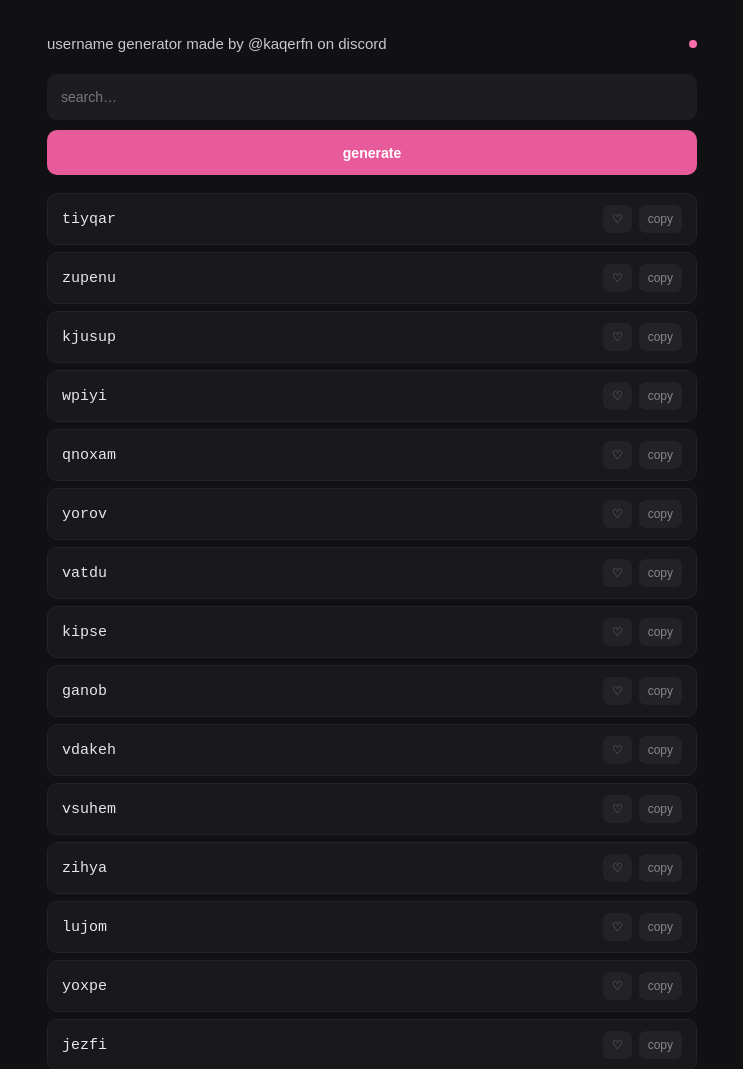
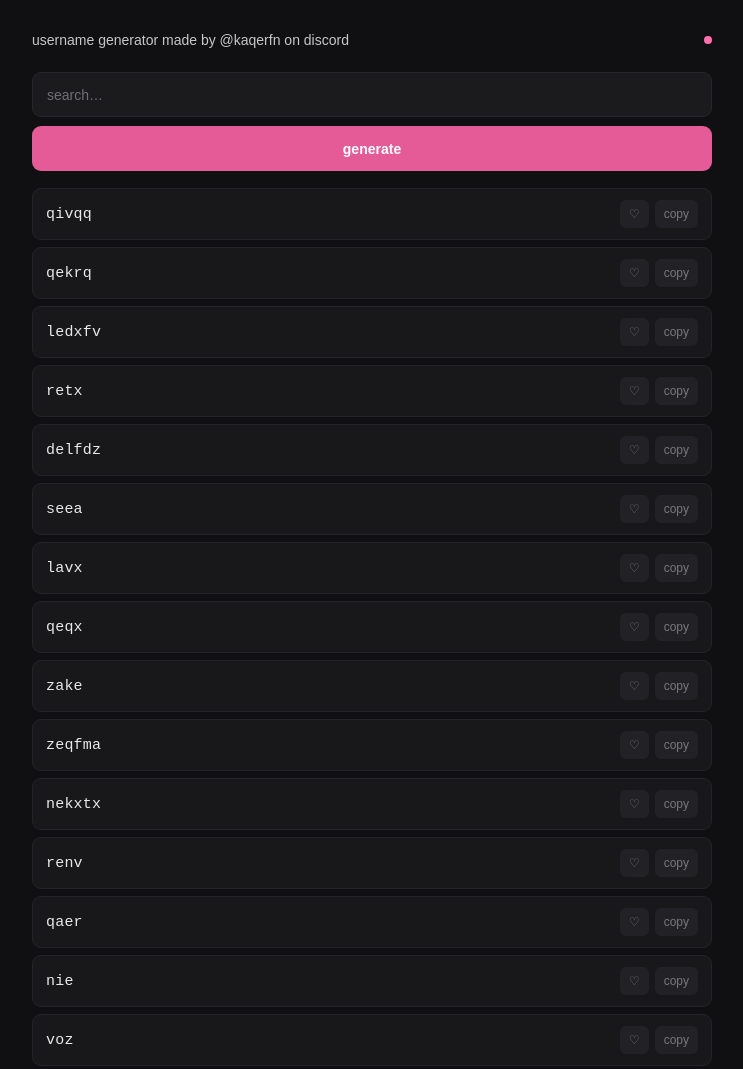
Before and after one commit to kaqerfn/Username-Generator, a plain HTML site: page index.html in a window 1280 px wide. Shown: the top 1069 px of the page, without its empty margins (268-1011 px from the left). Drawn offline with Linux system fonts and the light colour scheme.

Commit message:
Update index.html

```diff
--- a/index.html
+++ b/index.html
@@ -14,59 +14,70 @@
     body {
       margin: 0;
       min-height: 100vh;
-      background: #111113;
-      color: #eeeeef;
+      background: #101012;
+      color: #e9e9eb;
       font-family: Arial, Helvetica, sans-serif;
     }
 
     .app {
-      width: min(650px, 92%);
-      margin: 0 auto;
-      padding: 35px 0 50px;
+      width: min(680px, 92%);
+      margin: auto;
+      padding: 32px 0 45px;
     }
+
+    /* header */
 
     .header {
       display: flex;
       align-items: center;
       justify-content: space-between;
-      margin-bottom: 22px;
+      margin-bottom: 24px;
     }
 
     .title {
-      font-size: 15px;
-      color: #c9c9cc;
+      color: #c7c7ca;
+      font-size: 14px;
+      font-weight: 500;
     }
 
-    .dot {
+    .online {
       width: 8px;
       height: 8px;
+      border-radius: 50%;
       background: #ff6fae;
-      border-radius: 50%;
     }
+
+    /* search */
 
     .search {
       width: 100%;
-      height: 46px;
-      border: none;
+      height: 45px;
+      border: 1px solid #27272b;
       outline: none;
-      border-radius: 10px;
-      background: #1d1d20;
+      border-radius: 9px;
+      background: #1b1b1e;
       color: #fff;
       padding: 0 14px;
       font-size: 14px;
-      margin-bottom: 10px;
+      margin-bottom: 9px;
+    }
+
+    .search:focus {
+      border-color: #a94770;
     }
 
     .search::placeholder {
-      color: #77777d;
+      color: #6f6f75;
     }
+
+    /* buttons */
 
     .generate {
       width: 100%;
       height: 45px;
-      border: none;
-      border-radius: 10px;
-      background: #e85b9b;
+      border: 0;
+      border-radius: 9px;
+      background: #e45b98;
       color: white;
       font-size: 14px;
       font-weight: 600;
@@ -74,50 +85,56 @@
     }
 
     .generate:hover {
-      background: #f06aa7;
+      background: #ee66a3;
     }
 
-    .results {
-      margin-top: 18px;
+    .generate:active {
+      transform: scale(.99);
     }
 
-    .username-row {
+    /* results */
+
+    .results {
+      margin-top: 17px;
+    }
+
+    .username {
       display: flex;
       align-items: center;
       justify-content: space-between;
 
       min-height: 52px;
-      padding: 0 14px;
+      padding: 0 13px;
+
       margin-bottom: 7px;
 
-      background: #19191c;
-      border: 1px solid #232326;
-      border-radius: 10px;
+      background: #18181b;
+      border: 1px solid #242428;
+      border-radius: 9px;
     }
 
     .name {
       font-family: monospace;
       font-size: 15px;
-      color: #e7e7e9;
+      letter-spacing: .2px;
     }
 
-    .buttons {
+    .actions {
       display: flex;
-      align-items: center;
-      gap: 7px;
+      gap: 6px;
     }
 
-    .small-button {
-      border: none;
-      background: #232326;
-      color: #85858c;
-      border-radius: 7px;
+    .action {
+      border: 0;
+      border-radius: 6px;
+      background: #222226;
+      color: #77777e;
       padding: 7px 9px;
+      font-size: 12px;
       cursor: pointer;
-      font-size: 12px;
     }
 
-    .small-button:hover {
+    .action:hover {
       color: #ff6fae;
     }
 
@@ -126,32 +143,42 @@
     }
 
     .empty {
+      padding: 35px 0;
       text-align: center;
-      padding: 35px 0;
-      color: #66666d;
+      color: #66666c;
       font-size: 13px;
     }
 
     .footer {
-      margin-top: 25px;
+      margin-top: 24px;
       text-align: center;
-      color: #55555b;
+      color: #505057;
       font-size: 11px;
+    }
+
+    @media (max-width: 500px) {
+      .app {
+        padding-top: 24px;
+      }
+
+      .title {
+        font-size: 12px;
+      }
     }
   </style>
 </head>
 
 <body>
 
-  <div class="app">
+  <main class="app">
 
-    <div class="header">
+    <header class="header">
       <div class="title">
         username generator made by @kaqerfn on discord
       </div>
 
-      <div class="dot"></div>
-    </div>
+      <div class="online"></div>
+    </header>
 
     <input
       id="search"
@@ -165,59 +192,148 @@
       generate
     </button>
 
-    <div id="results" class="results"></div>
+    <section id="results" class="results"></section>
 
     <div class="footer">
       unlimited usernames
     </div>
 
-  </div>
+  </main>
+
 
   <script>
+
     const results = document.getElementById("results");
     const generateButton = document.getElementById("generate");
     const search = document.getElementById("search");
 
-    const vowels = "aeiou";
-    const consonants = "bcdfghjklmnpqrstvwxyz";
-
     let usernames = [];
 
-    function randomLetter(chars) {
-      return chars[Math.floor(Math.random() * chars.length)];
+
+    /*
+      These are the kinds of letter combinations
+      the generator likes.
+
+      It avoids obvious words and avoids making
+      every username follow exactly the same pattern.
+    */
+
+    const starts = [
+      "ka", "ke", "ki", "ko",
+      "za", "ze", "zi", "zo",
+      "qa", "qe", "qi",
+      "va", "ve", "vi",
+      "xa", "xe",
+      "it", "ix",
+      "ne", "no",
+      "ra", "re",
+      "de", "da",
+      "la", "le",
+      "se", "si"
+    ];
+
+    const middle = [
+      "q", "k", "x", "z",
+      "v", "n", "r", "d",
+      "f", "t", "l", "m"
+    ];
+
+    const endings = [
+      "n", "q", "x", "z",
+      "r", "f", "k", "v",
+      "a", "e", "u"
+    ];
+
+
+    function randomItem(array) {
+      return array[Math.floor(Math.random() * array.length)];
     }
 
+
     function createUsername() {
-      const patterns = [
-        "cvcv",
-        "cvccv",
-        "cvcvc",
-        "ccvcv",
-        "cvccvc",
-        "cvcvcv",
-        "ccvcvc"
-      ];
 
-      const pattern =
-        patterns[Math.floor(Math.random() * patterns.length)];
+      const type = Math.floor(Math.random() * 5);
 
-      let username = "";
+      let name;
 
-      for (let i = 0; i < pattern.length; i++) {
-        if (pattern[i] === "c") {
-          username += randomLetter(consonants);
-        } else {
-          username += randomLetter(vowels);
-        }
+
+      /* very short */
+
+      if (type === 0) {
+
+        name =
+          randomItem([
+            "k", "z", "q", "x", "v", "n"
+          ]) +
+          randomItem([
+            "a", "e", "i", "o", "u"
+          ]) +
+          randomItem(endings);
+
       }
 
-      return username;
+
+      /* 4 letters */
+
+      else if (type === 1) {
+
+        name =
+          randomItem(starts).slice(0, 2) +
+          randomItem(endings) +
+          randomItem(endings);
+
+      }
+
+
+      /* 5 letters */
+
+      else if (type === 2) {
+
+        name =
+          randomItem(starts) +
+          randomItem(middle) +
+          randomItem(endings);
+
+      }
+
+
+      /* 6 letters */
+
+      else if (type === 3) {
+
+        name =
+          randomItem(starts) +
+          randomItem(middle) +
+          randomItem(endings) +
+          randomItem(endings);
+
+      }
+
+
+      /* 7–8 letters */
+
+      else {
+
+        name =
+          randomItem(starts) +
+          randomItem(middle) +
+          randomItem(endings) +
+          randomItem(middle) +
+          randomItem(endings);
+
+      }
+
+
+      return name.toLowerCase();
     }
 
+
     function generateUsernames() {
+
       usernames = [];
 
-      while (usernames.length < 15) {
+      while (usernames.length < 20) {
+
         const name = createUsername();
 
         if (!usernames.includes(name)) {
@@ -228,63 +344,94 @@
       displayUsernames();
     }
 
+
     function displayUsernames() {
-      const searchText = search.value.toLowerCase();
+
+      const query = search.value.toLowerCase().trim();
 
       results.innerHTML = "";
 
+
       const filtered = usernames.filter(name =>
-        name.toLowerCase().includes(searchText)
+        name.includes(query)
       );
 
+
       if (filtered.length === 0) {
+
         results.innerHTML = `
           <div class="empty">
             no usernames found
           </div>
         `;
+
         return;
       }
 
+
       filtered.forEach(name => {
+
         const row = document.createElement("div");
-        row.className = "username-row";
+        row.className = "username";
 
-        const saved =
-          localStorage.getItem("favorite-" + name) === "true";
+
+        const favoriteSaved =
+          localStorage.getItem("favorite_" + name) === "true";
+
 
         row.innerHTML = `
           <span class="name">${name}</span>
 
-          <div class="buttons">
-            <button class="small-button favorite ${saved ? "active" : ""}">
-              ${saved ? "♥" : "♡"}
+          <div class="actions">
+
+            <button class="action favorite ${
+              favoriteSaved ? "active" : ""
+            }">
+              ${favoriteSaved ? "♥" : "♡"}
             </button>
 
-            <button class="small-button copy">
+            <button class="action copy">
               copy
             </button>
+
           </div>
         `;
 
-        const favorite = row.querySelector(".favorite");
-        const copy = row.querySelector(".copy");
+
+        const favorite =
+          row.querySelector(".favorite");
+
+        const copy =
+          row.querySelector(".copy");
+
 
         favorite.addEventListener("click", () => {
-          const isFavorite =
-            localStorage.getItem("favorite-" + name) === "true";
+
+          const saved =
+            localStorage.getItem("favorite_" + name) === "true";
+
 
           localStorage.setItem(
-            "favorite-" + name,
-            String(!isFavorite)
+            "favorite_" + name,
+            String(!saved)
           );
 
-          favorite.textContent = !isFavorite ? "♥" : "♡";
-          favorite.classList.toggle("active", !isFavorite);
+
+          favorite.textContent =
+            !saved ? "♥" : "♡";
+
+          favorite.classList.toggle(
+            "active",
+            !saved
+          );
+
         });
 
+
         copy.addEventListener("click", async () => {
+
           try {
+
             await navigator.clipboard.writeText(name);
 
             copy.textContent = "copied";
@@ -294,19 +441,39 @@
             }, 900);
 
           } catch {
-            copy.textContent = "error";
+
+            copy.textContent = "failed";
+
+            setTimeout(() => {
+              copy.textContent = "copy";
+            }, 900);
+
           }
+
         });
 
+
         results.appendChild(row);
+
       });
+
     }
 
-    generateButton.addEventListener("click", generateUsernames);
 
-    search.addEventListener("input", displayUsernames);
+    generateButton.addEventListener(
+      "click",
+      generateUsernames
+    );
+
+
+    search.addEventListener(
+      "input",
+      displayUsernames
+    );
+
 
     generateUsernames();
+
   </script>
 
 </body>
```
